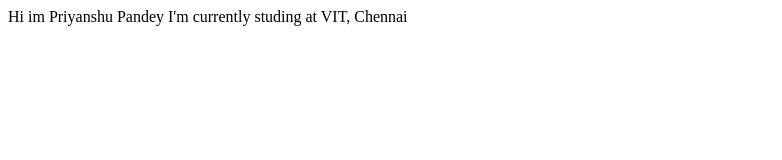
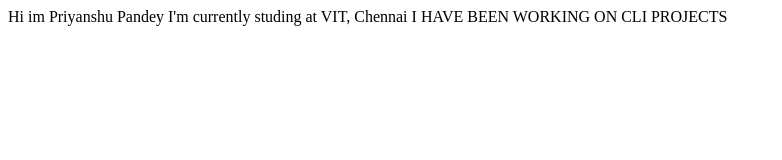
Before and after one commit to rashup198/Priyanshupandey.com, a plain HTML site: page index.html in a window 1280 px wide. Shown: the whole page, without its empty margins (0-782 px from the left). Drawn offline with Linux system fonts and the light colour scheme.

Commit message:
UPDATE ON PROJECT DETAILS

```diff
--- a/index.html
+++ b/index.html
@@ -10,5 +10,7 @@
     Hi im Priyanshu Pandey
 
     I'm currently studing at VIT, Chennai
+
+    I HAVE BEEN WORKING ON CLI PROJECTS
 </body>
 </html>
```
